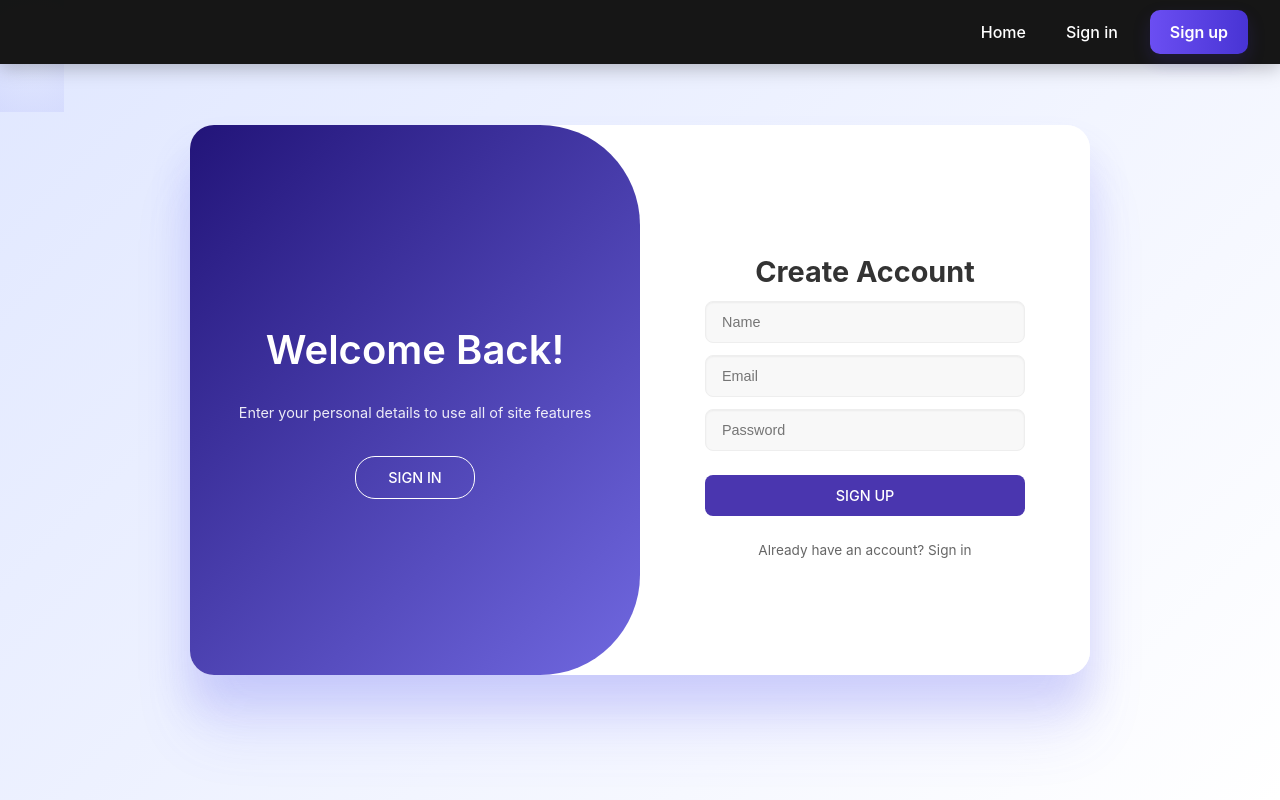
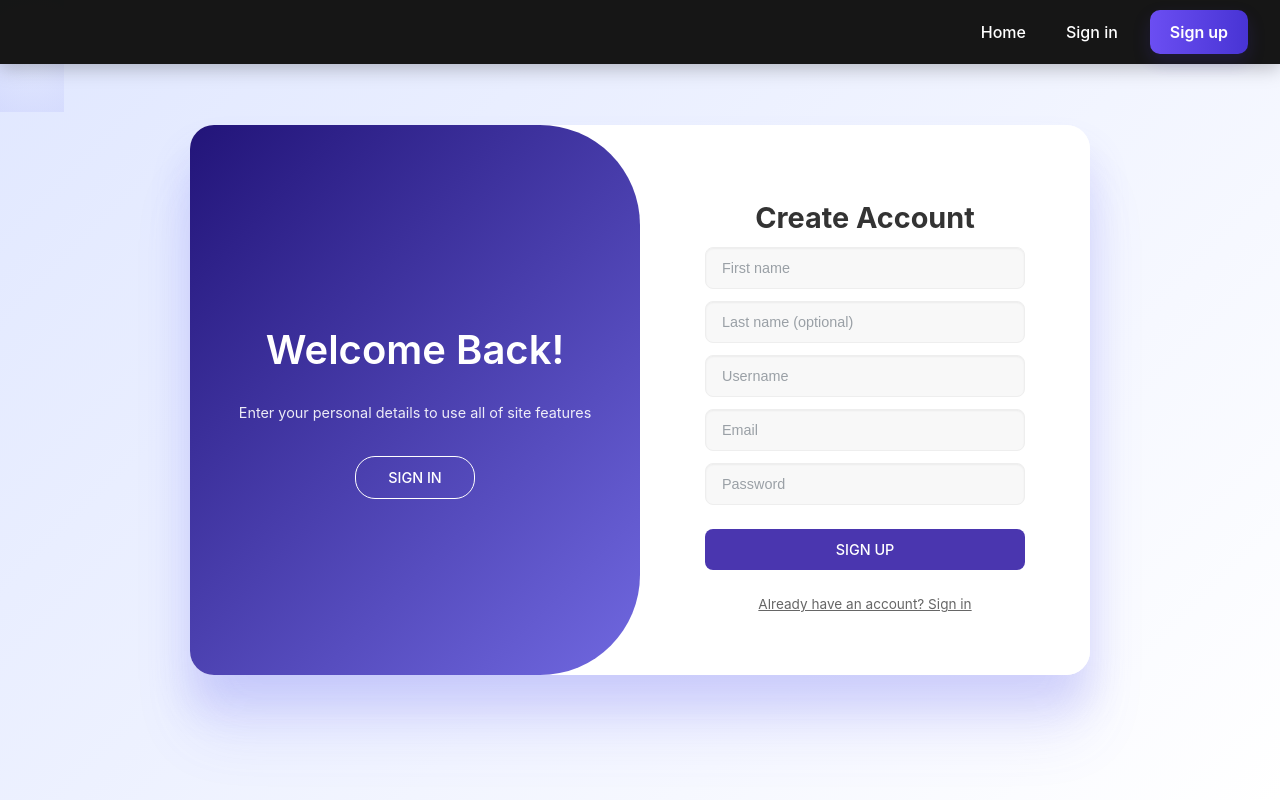
Before and after one commit to anya-xcode/Real-Estate, a React (Vite) app in the folder frontend/: page /signup in a window 1280 px wide. Built offline with nearby package versions, Linux system fonts and the light colour scheme.

Commit message:
fix bugs

```diff
--- a/frontend/src/pages/Signin.jsx
+++ b/frontend/src/pages/Signin.jsx
@@ -3,7 +3,8 @@ import { useNavigate } from 'react-router-dom';
 import './signin.css';
 
 export default function Signin() {
-  const [form, setForm] = useState({ email: '', password: '' });
+  // accept username OR email as identifier
+  const [form, setForm] = useState({ identifier: '', password: '' });
   const [errors, setErrors] = useState([]);
   const [loading, setLoading] = useState(false);
   const navigate = useNavigate();
@@ -12,17 +13,18 @@ export default function Signin() {
     e.preventDefault();
     setErrors([]);
 
-    if (!form.email || !form.password) {
+    if (!form.identifier || !form.password) {
       setErrors(['Please fill in all fields']);
       return;
     }
 
     setLoading(true);
     try {
+      // send identifier (username or email) and password
       const res = await fetch('http://localhost:5000/api/auth/signin', {
         method: 'POST',
         headers: { 'Content-Type': 'application/json' },
-        body: JSON.stringify(form),
+        body: JSON.stringify({ identifier: form.identifier, password: form.password }),
       });
       const data = await res.json();
       if (!res.ok) {
@@ -55,10 +57,10 @@ export default function Signin() {
 
         <form className="signin-form" onSubmit={handleSubmit} noValidate>
           <input
-            type="email"
-            placeholder="Email"
-            value={form.email}
-            onChange={(e) => setForm({ ...form, email: e.target.value })}
+            type="text"
+            placeholder="Username or Email"
+            value={form.identifier}
+            onChange={(e) => setForm({ ...form, identifier: e.target.value })}
             required
           />
           <input
--- a/frontend/src/pages/Signup.jsx
+++ b/frontend/src/pages/Signup.jsx
@@ -3,7 +3,7 @@ import { useNavigate } from 'react-router-dom';
 import './signup.css';
 
 export default function Signup() {
-  const [form, setForm] = useState({ username: '', email: '', password: '' });
+  const [form, setForm] = useState({ username: '', firstName: '', lastName: '', email: '', password: '' });
   const [errors, setErrors] = useState([]);
   const [message, setMessage] = useState(null);
   const [loading, setLoading] = useState(false);
@@ -14,6 +14,13 @@ export default function Signup() {
     if (!form.username || form.username.length < 3 || form.username.length > 20) {
       errs.push('Username must be between 3 and 20 characters.');
     }
+    // firstName is required per schema
+    if (!form.firstName || form.firstName.length < 2) {
+      errs.push('First name is required and must be at least 2 characters.');
+    }
+    if (form.lastName && form.lastName.length < 2) {
+      errs.push('Last name must be at least 2 characters if provided.');
+    }
     if (!/^[a-zA-Z0-9_.+-]+@[a-zA-Z0-9-]+\.[a-zA-Z0-9-.]+$/.test(form.email)) {
       errs.push('Enter a valid email address.');
     }
@@ -22,6 +29,7 @@ export default function Signup() {
     } else if (!/(?=.*[a-z])(?=.*[A-Z])(?=.*\d)/.test(form.password)) {
       errs.push('Password must contain at least one lowercase letter, one uppercase letter and one number.');
     }
+    // no avatar field in schema; nothing to validate here
     return errs;
   }
 
@@ -54,7 +62,7 @@ export default function Signup() {
         }
       } else {
         setMessage(data.message || 'Signup successful. You can now log in.');
-        setForm({ username: '', email: '', password: '' });
+        setForm({ username: '', firstName: '', lastName: '', email: '', password: '', avatar: '' });
       }
     } catch (err) {
       setErrors([err.message || 'Network error']);
@@ -88,7 +96,23 @@ export default function Signup() {
         <form className="signup-form" onSubmit={handleSubmit} noValidate>
           <input
             type="text"
-            placeholder="Name"
+            placeholder="First name"
+            value={form.firstName}
+            onChange={(e) => setForm({ ...form, firstName: e.target.value })}
+            required
+            minLength={2}
+          />
+
+          <input
+            type="text"
+            placeholder="Last name (optional)"
+            value={form.lastName}
+            onChange={(e) => setForm({ ...form, lastName: e.target.value })}
+          />
+
+          <input
+            type="text"
+            placeholder="Username"
             value={form.username}
             onChange={(e) => setForm({ ...form, username: e.target.value })}
             required
@@ -113,11 +137,13 @@ export default function Signup() {
             minLength={6}
           />
 
+          {/* avatar removed from schema - not collected */}
+
           <button type="submit" disabled={loading}>
             {loading ? 'Signing up…' : 'SIGN UP'}
           </button>
         </form>
-        <p className="signup-hint">Already have an account? Sign in</p>
+        <p className="signup-hint" onClick={() => navigate('/signin')} style={{cursor: 'pointer', textDecoration: 'underline'}}>Already have an account? Sign in</p>
       </div>
     </div>
   );
--- a/frontend/src/pages/signin.css
+++ b/frontend/src/pages/signin.css
@@ -92,10 +92,15 @@
   border: 1px solid #eee;
   background-color: #f8f8f8;
   font-size: 0.9rem;
+  color: #222;
   width: 100%;
   box-sizing: border-box;
   transition: all 0.3s ease;
   box-shadow: inset 0 1px 2px rgba(0, 0, 0, 0.05);
+}
+
+.signin-form input::placeholder {
+  color: #9aa0a6;
 }
 
 .signin-form input:focus {
@@ -104,6 +109,7 @@
   background-color: white;
   /* match signup focus shadow */
   box-shadow: 3px 3px 3px 3px rgba(72, 52, 212, 0.1);
+  color: #111;
 }
 
 .signin-form .forgot-password {
--- a/frontend/src/pages/signup.css
+++ b/frontend/src/pages/signup.css
@@ -84,10 +84,15 @@
   border: 1px solid #eee;
   background-color: #f8f8f8;
   font-size: 0.9rem;
+  color: #222;
   width: 100%;
   box-sizing: border-box;
   transition: all 0.3s ease;
   box-shadow: inset 0 1px 2px rgba(0, 0, 0, 0.05);
+}
+
+.signup-form input::placeholder {
+  color: #9aa0a6;
 }
 
 .signup-form input:focus {
@@ -95,6 +100,7 @@
   border-color: #4834d4;
   background-color: white;
   box-shadow: 3px 3px 3px 3px rgba(72, 52, 212, 0.1);
+  color: #111;
 }
 
 .signup-form button {
```
Also changed, not shown: 1 other file (tests, documents, lock files or other folders).
